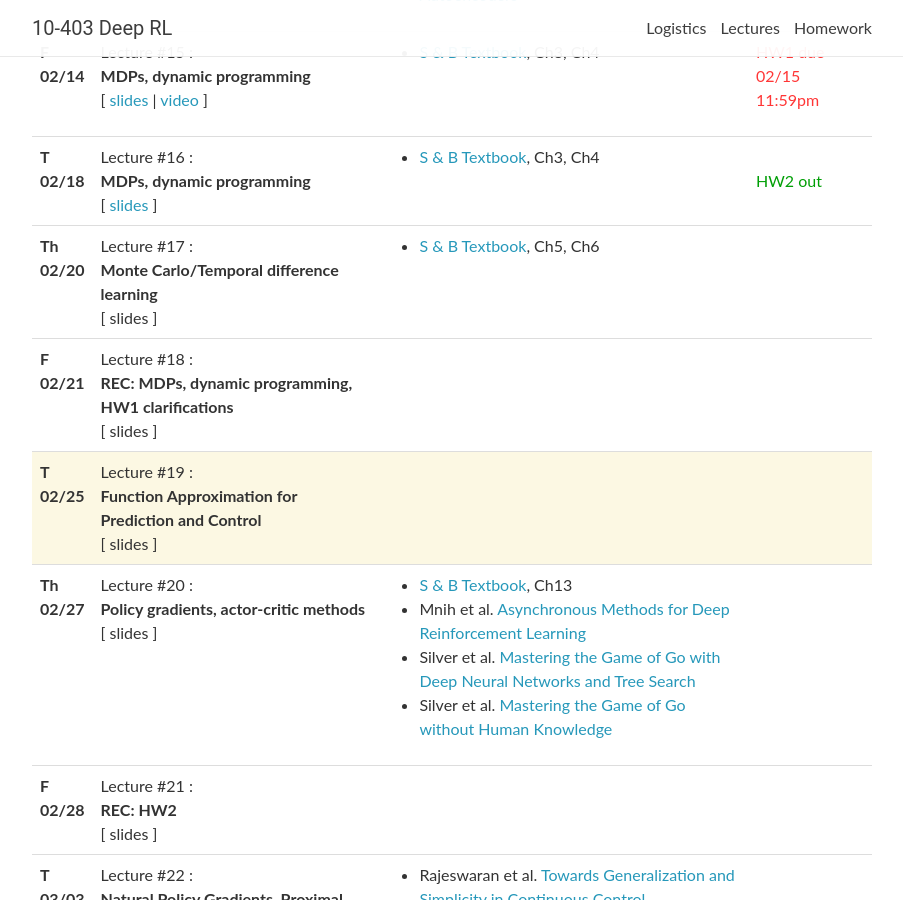
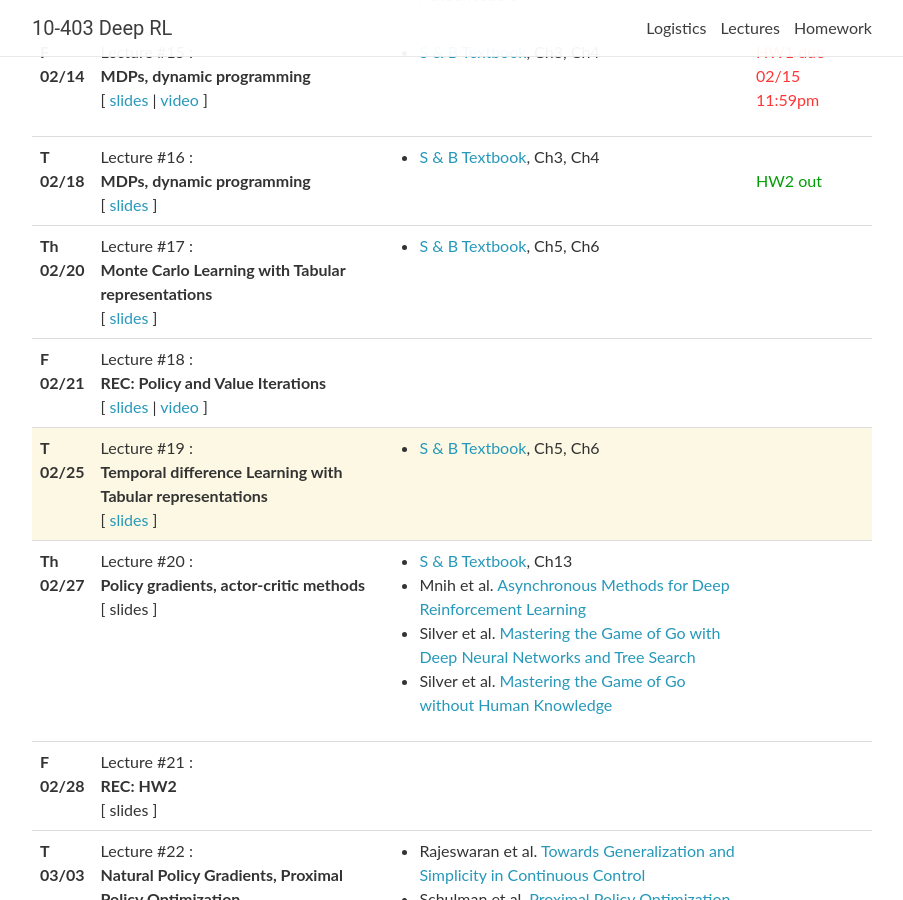
Before and after one commit to cmudeeprl/Spring202010403website, a Jekyll site: the page built from _pages/lectures.md, in a window 1280 px wide and 900 px high, scrolled down 2452 px. Shown: the whole window, without its empty margins (188-1091 px from the left). Built offline with Jekyll 4.4.1, drawn with Linux system fonts in a browser that asks for light colours; nearby versions of some CDN libraries; comment, search, counter and statistics services are not loaded.

Commit message:
updates lecture 02/20, 02/25 and recitation 02/21

```diff
--- a/_data/lectures.yml
+++ b/_data/lectures.yml
@@ -206,8 +206,8 @@
 - date: Th 02/20
   lecturer:
   title: >
-    <strong>Monte Carlo/Temporal difference learning</strong>
-  # slides: https://cmudeeprl.github.io/Spring202010403website/assets/lectures/lecture_8.pdf
+    <strong>Monte Carlo Learning with Tabular representations </strong>
+  slides: https://cmudeeprl.github.io/Spring202010403website/assets/lectures/s20_lecture08.pdf
   notes:
   readings:
     - <a href="http://incompleteideas.net/book/RLbook2018.pdf" target="_blank">S & B Textbook</a>, Ch5, Ch6
@@ -216,10 +216,10 @@
 - date: F 02/21
   lecturer:
   title: >
-    <strong>REC: MDPs, dynamic programming, HW1 clarifications</strong>
-  # slides: https://cmudeeprl.github.io/Spring202010403website/assets/lectures/recitation_4_1.pdf
+    <strong>REC: Policy and Value Iterations</strong>
+  slides: https://cmudeeprl.github.io/Spring202010403website/assets/lectures/s20_rec_pi_vi.pdf
   # slides2: https://cmudeeprl.github.io/Spring202010403website/assets/lectures/recitation_4_2.pdf
-  # video: https://scs.hosted.panopto.com/Panopto/Pages/Viewer.aspx?id=eb36184f-8f73-4880-9751-aab500f4b44e
+  video: https://scs.hosted.panopto.com/Panopto/Pages/Viewer.aspx?id=c4e3b44c-f558-4352-bf50-ab6801313213
   notes:
   readings:
     # - Doersch <a href="https://arxiv.org/abs/1606.05908" target="_blank">Tutorial on Variational Autoencoders</a>
@@ -228,12 +228,12 @@
 - date: T 02/25
   lecturer:
   title: >
-    <strong> Function Approximation for Prediction and Control</strong>
-  # slides: https://cmudeeprl.github.io/Spring202010403website/assets/lectures/lecture_8.pdf
+    <strong> Temporal difference Learning with Tabular representations</strong>
+  slides: https://cmudeeprl.github.io/Spring202010403website/assets/lectures/s20_lecture09.pdf
   # video: https://scs.hosted.panopto.com/Panopto/Pages/Viewer.aspx?id=754eb6c0-72ca-4912-93f1-aad101060954
   notes:
   readings:
-    # - <a href="http://incompleteideas.net/book/RLbook2018.pdf" target="_blank">S & B Textbook</a>, Ch5, Ch6
+    - <a href="http://incompleteideas.net/book/RLbook2018.pdf" target="_blank">S & B Textbook</a>, Ch5, Ch6
   logistics:
 
 
```
Also changed, not shown: 3 other files.
